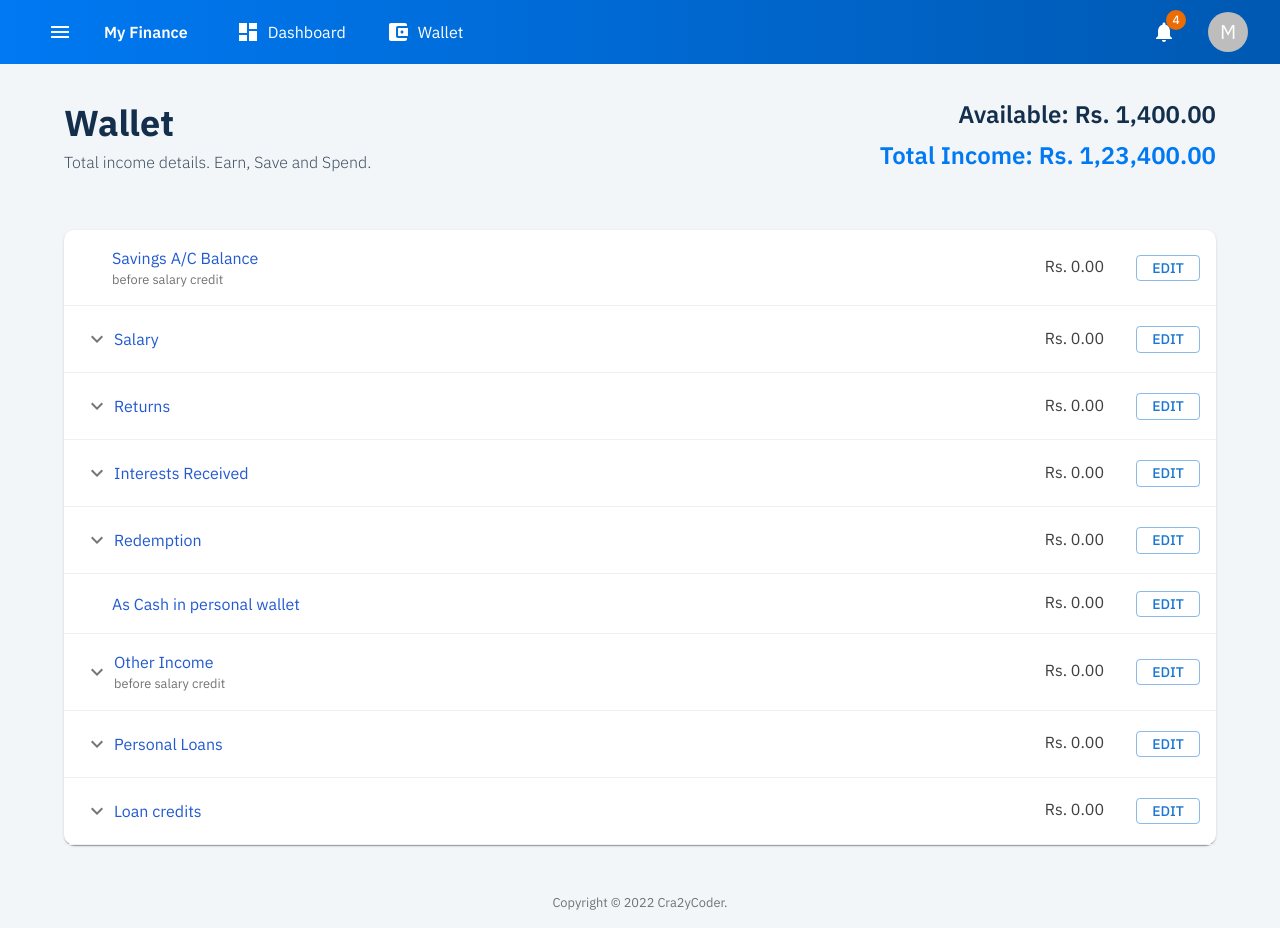
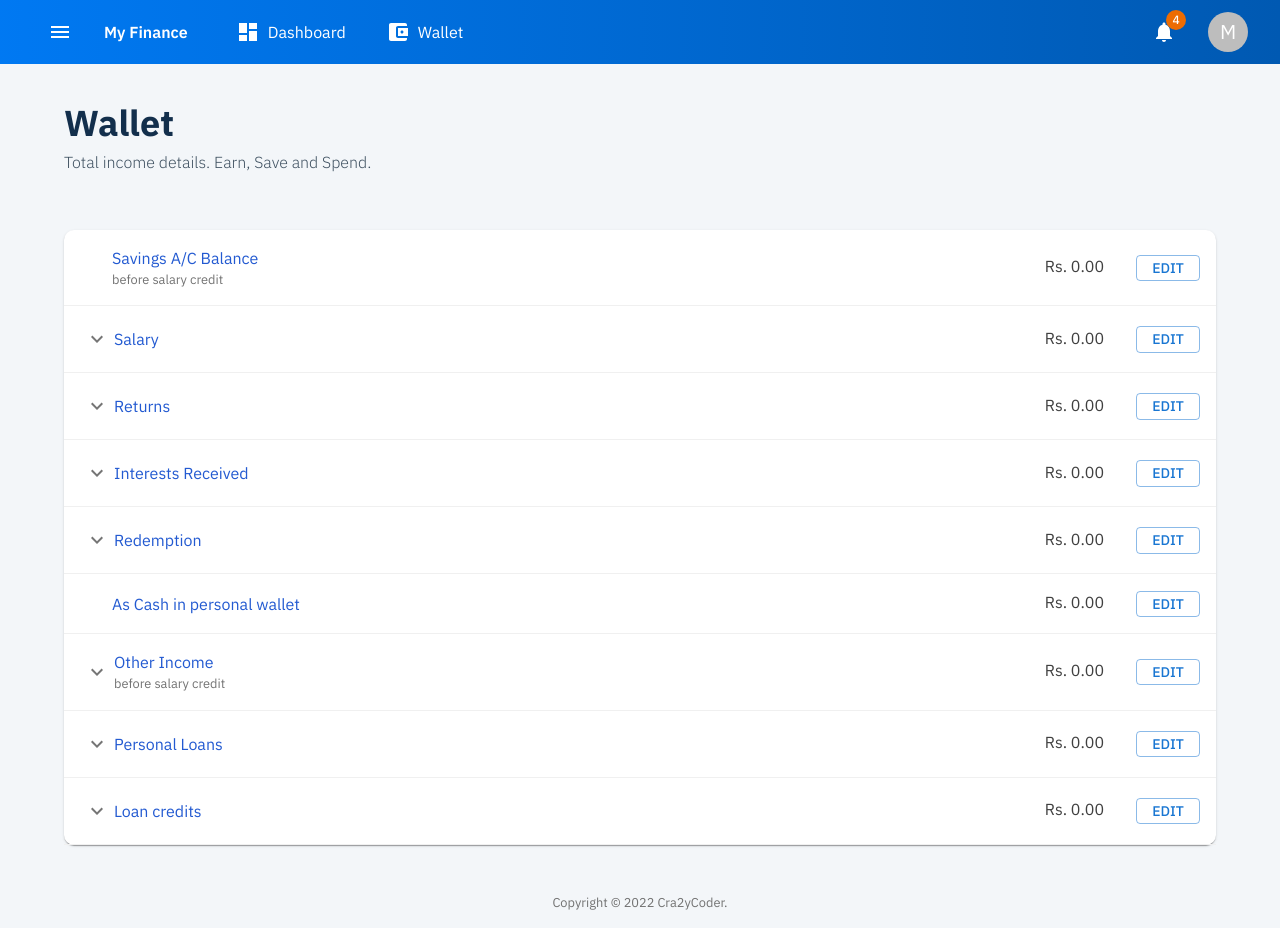
Before and after one commit to cra2ycoder/my-finance, a Next.js app: page /wallet in a window 1280 px wide. Built offline with nearby package versions, Linux system fonts and the light colour scheme.

Commit message:
wallet doesnt need year picker as it required for all pages

```diff
--- a/pages/wallet.tsx
+++ b/pages/wallet.tsx
@@ -1,40 +1,8 @@
-import Box from '@mui/material/Box'
-import Typography from '@mui/material/Typography'
 import WalletTable from '@components/WalletTable'
 import { walletItems } from '@model/config/data'
-import YearPicker from '@components/YearPicker'
 
 function Wallet() {
-  return (
-    <>
-      <Box className="wallet-table-info">
-        <Typography
-          sx={{
-            fontSize: '1.5rem',
-            width: '100%',
-            fontWeight: 600,
-            color: 'rgb(19, 47, 76)',
-          }}
-        >
-          <span>Available: </span>
-          <span>Rs. 1,400.00</span>
-        </Typography>
-        <Typography
-          sx={{
-            fontSize: '1.5rem',
-            width: '100%',
-            fontWeight: 600,
-            color: '#0179f3',
-          }}
-        >
-          <span>Total Income: </span>
-          <span>Rs. 1,23,400.00</span>
-        </Typography>
-        <YearPicker />
-      </Box>
-      <WalletTable list={walletItems} />
-    </>
-  )
+  return <WalletTable list={walletItems} />
 }
 
 export default Wallet
```
